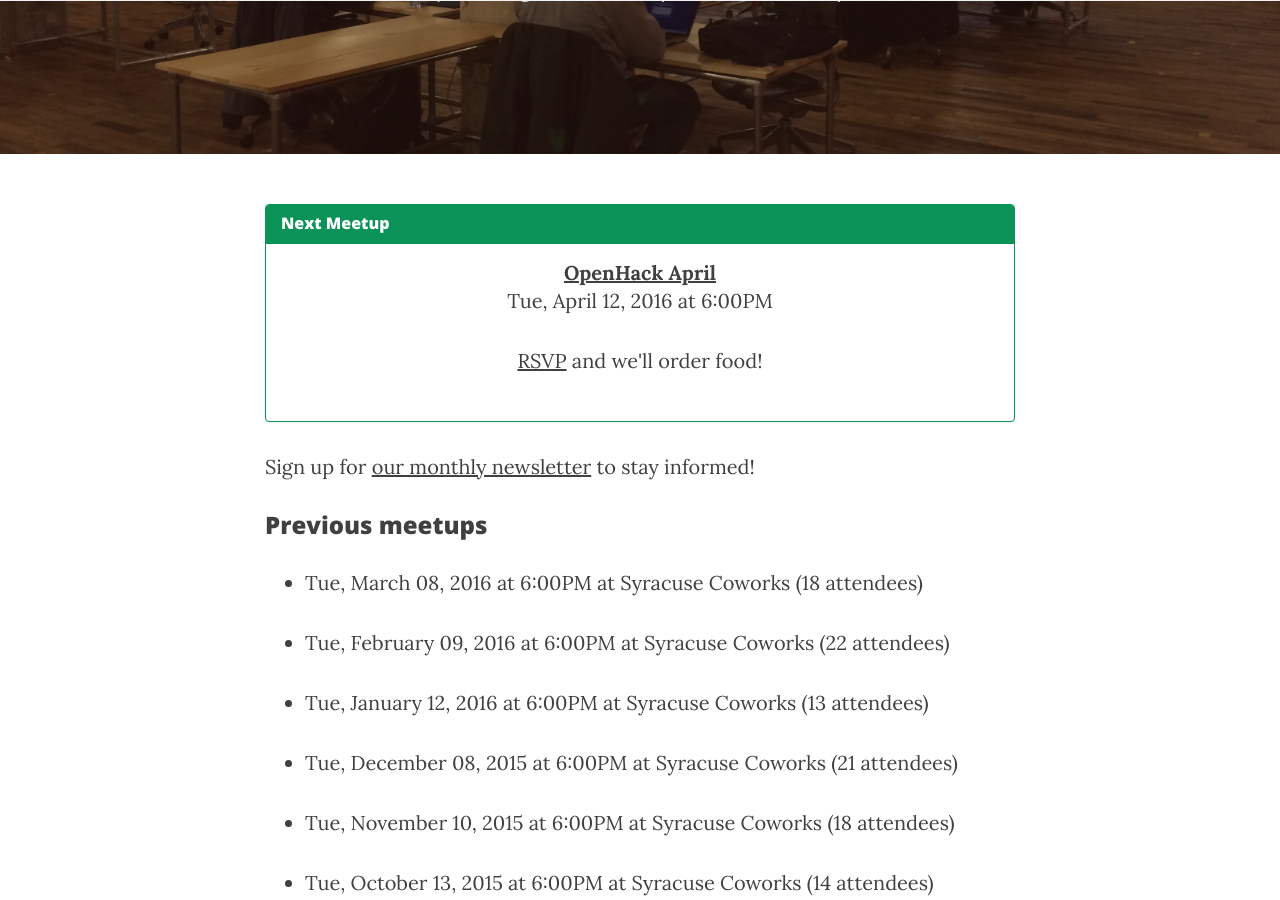
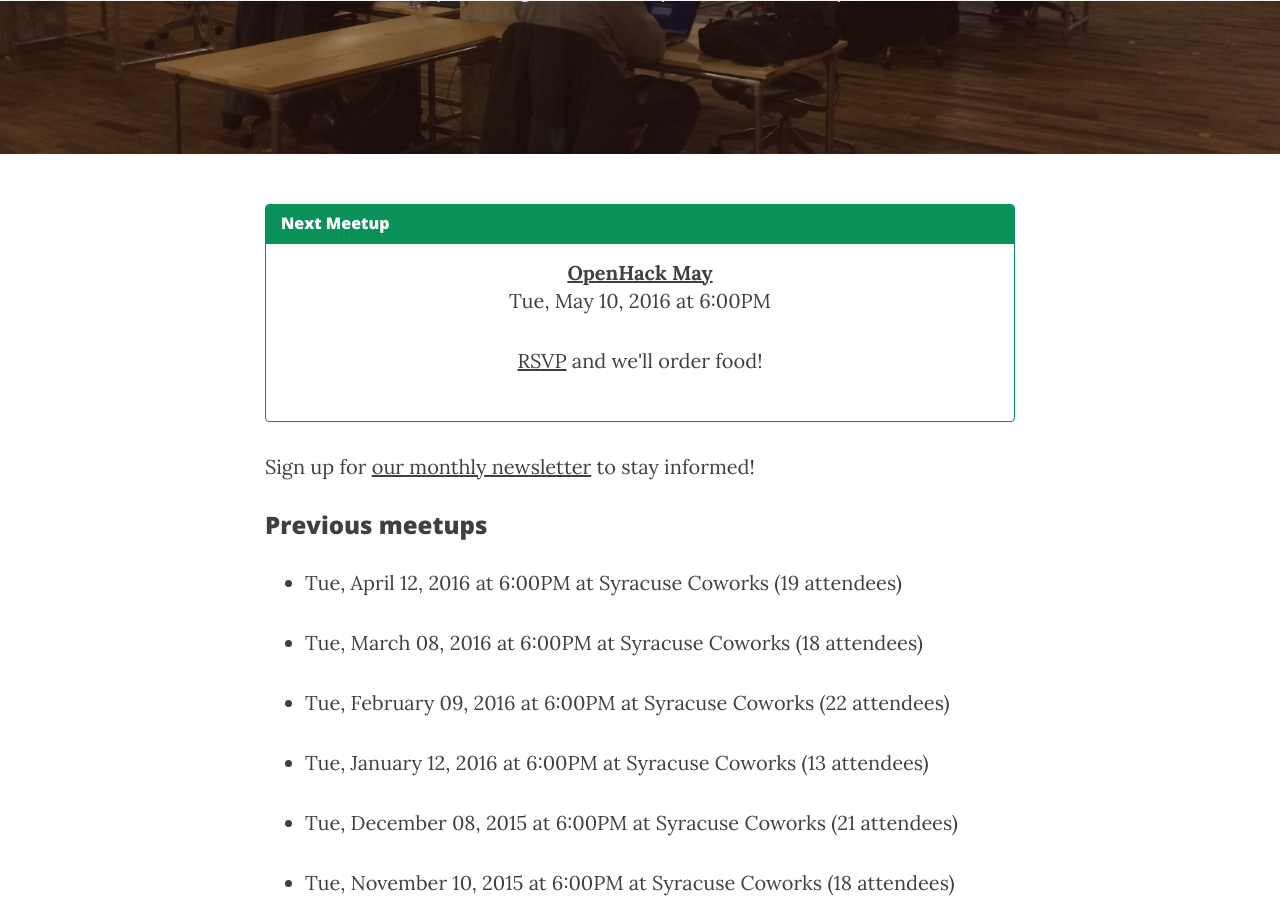
Before and after one commit to syracuseio/openhacksyr.github.io, a Jekyll site: the page built from events.md, in a window 1280 px wide and 900 px high, scrolled down 302 px. Built offline with Jekyll 4.4.1, drawn with Linux system fonts in a browser that asks for light colours; nearby versions of some CDN libraries.

Commit message:
Add May 2016

```diff
--- a/_data/events.yaml
+++ b/_data/events.yaml
@@ -1,8 +1,13 @@
 ---
+- name: OpenHack May
+  date: 10-5-2016 at 6pm
+  location: coworks
+  rsvp_link: http://nextplex.com/syracuse-ny/calendar/events/39341-openhack-may
 - name: OpenHack April
   date: 12-4-2016 at 6pm
   location: coworks
   rsvp_link: http://nextplex.com/syracuse-ny/calendar/events/38077-openhack-april
+  attendees: 19
 - name: OpenHack March
   date: 8-3-2016 at 6pm
   location: coworks
```
